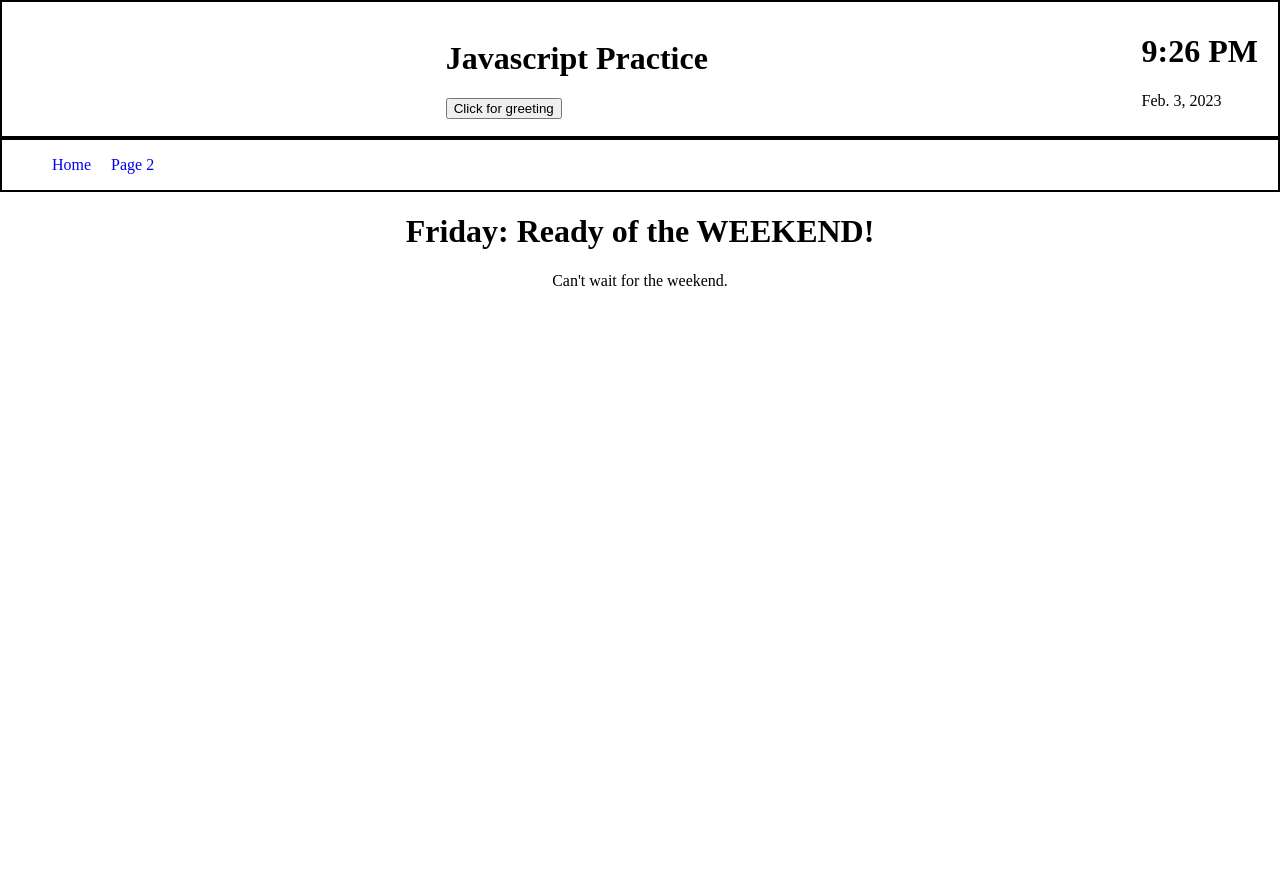
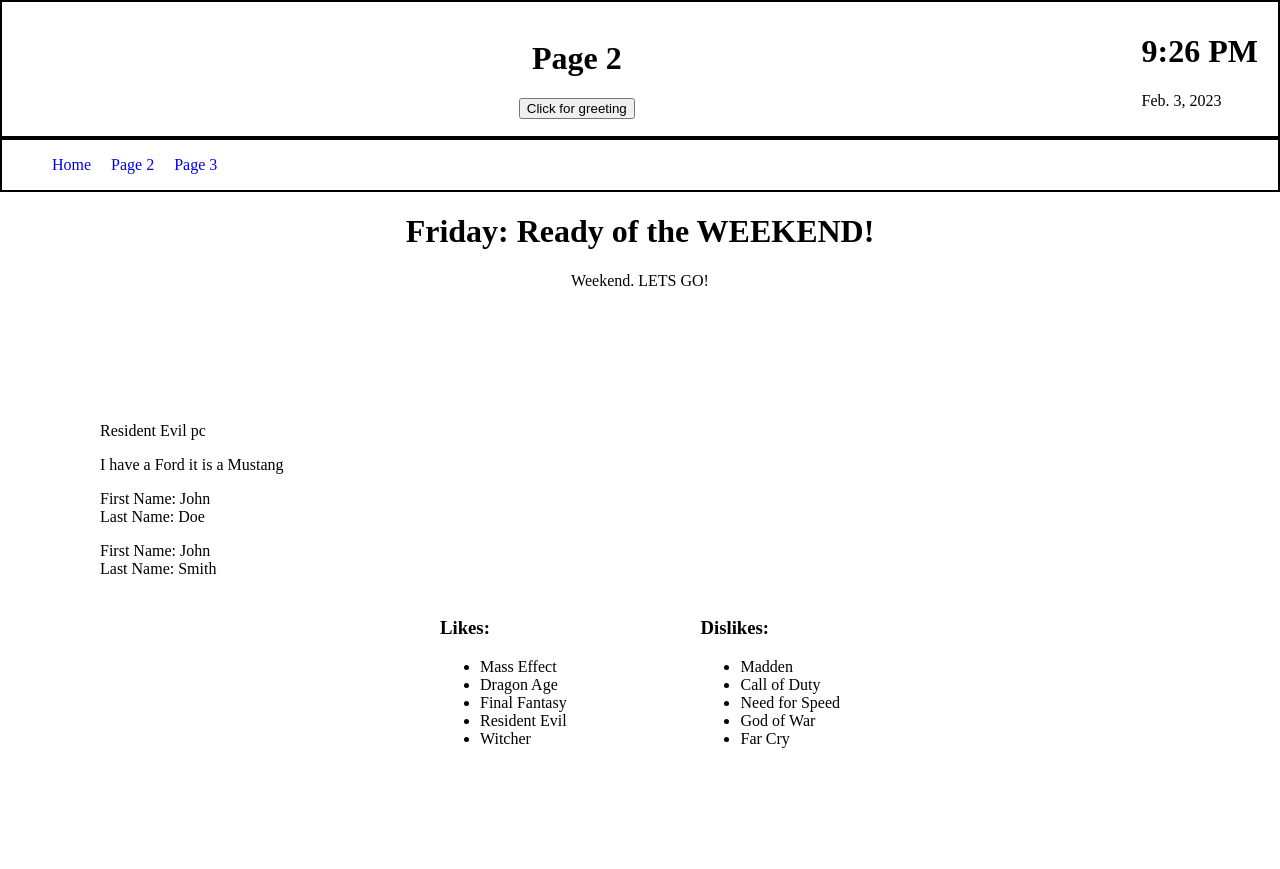
Before and after one commit to DaveKirby111/javascript-pract, a PHP site: page /page2.php in a window 1280 px wide. Before the commit the page ends 286 px from the top, so only its background shows below. Run offline with PHP 8.4, Linux system fonts and the light colour scheme.

Commit message:
even more js

```diff
--- a/banner.php
+++ b/banner.php
@@ -4,7 +4,7 @@
 
     <div class="title">
 
-    <h1>Javascript Practice</h1>
+    <h1><?php echo $page ?></h1>
 
     <!-- <p>A time-based greeting using if/else statement.</p> -->
 
--- /dev/null
+++ b/js/apply.js
@@ -0,0 +1,27 @@
+const person = {
+    full: function() {
+        return "First Name: " + this.first + " <br> " + "Last Name: " + this.last;
+    }
+}
+
+function person1() {
+    const p1 = {
+        first: "John",
+        last: "Doe"
+    }
+
+    document.getElementById("person").innerHTML = person.full.apply(p1);
+}
+
+// borrow method from another object with bind().
+
+function person2() {
+    const p2 = {
+        first: "John",
+        last: "Smith"
+    }
+
+    let full = person.full.bind(p2)
+
+    document.getElementById("person2").innerHTML = full();
+}
--- a/js/array.js
+++ b/js/array.js
@@ -0,0 +1,14 @@
+const numbers = [
+    45,
+    4,
+    25
+];
+
+let txt = "";
+
+numbers.forEach(myFunction);
+document.getElementById("num").innerHTML = txt;
+
+function myFunction(value, index, array) {
+    txt += value + "<br>";
+}
--- a/js/classes.js
+++ b/js/classes.js
@@ -17,3 +17,34 @@ const vg = document.getElementById("classes1").innerHTML = vgame1.name + " " + v
 return vg;
 
 }
+
+// class inheritence.----------------------------------------------
+
+class Car {
+    constructor(brand) {
+        this.carname = brand;
+    }
+
+    present() {
+        return "I have a " + this.carname;
+    }
+}
+
+class Model extends Car {
+    constructor(brand, mod) {
+        super(brand);
+        this.model = mod;
+    }
+
+    show() {
+        return this.present() + " it is a " + this.model;
+    }
+}
+
+let vehicle = new Model("Ford", "Mustang");
+
+function myCar() {
+    const veh = document.getElementById("demo").innerHTML = vehicle.show();
+}
+
+// --------------------------------------------------------------------
--- a/js/ifelse.js
+++ b/js/ifelse.js
@@ -24,3 +24,51 @@ function greet() {
        alert("Good evening");
     }
 }
+
+
+
+function Like() {
+
+    const game = [
+
+        "Mass Effect",
+        "Dragon Age",
+        "Final Fantasy",
+        "Resident Evil",
+        "Witcher"
+
+    ];
+
+    let likes = document.getElementById("likes");
+
+
+    game.forEach((vg) => {
+
+        let li = document.createElement("li");
+            li.innerText = vg;
+            likes.appendChild(li);
+
+    });
+
+}
+
+
+function disLike() {
+
+    const game = [
+
+        "Madden",
+        "Call of Duty",
+        "Need for Speed",
+        "God of War",
+        "Far Cry"
+    ];
+
+    let dislikes = document.getElementById("dislikes");
+
+    game.forEach((vg) => {
+        let li = document.createElement("li");
+        li.innerText = vg;
+        dislikes.appendChild(li);
+    });
+}
--- a/js/switch.js
+++ b/js/switch.js
@@ -34,12 +34,14 @@ function weekend() {
 
     switch (new Date().getDay()) {
     case 4:
+        wkend = "Can't wait for the weekend.";
+        break
     case 5:
-        wkend = "Can't wait for the weekend.";
+        wkend = "Weekend. LETS GO!";
         break;
     case 0:
     case 6:
-        wkend = "The weekend is here";
+        wkend = "The weekend is here";a
         break;
     default:
         wkend = "Another week."
--- a/nav.php
+++ b/nav.php
@@ -1,6 +1,22 @@
 <nav>
-    <ul>
-        <li><a href="index.php">Home</a></li>
-        <li><a href="page2.php">Page 2</a></li>
-    </ul>
+
+<ul>
+
+
+<?php
+
+$links = [
+    "/" => "Home",
+    "page2.php" => "Page 2",
+    "page3.php" => "Page 3"
+];
+
+foreach ($links as $key => $link) {
+    echo '<li><a href="' . $key . '">' . $link . '</a></li>';
+}
+
+?>
+
+</ul>
+
 </nav>
--- a/page2.php
+++ b/page2.php
@@ -13,8 +13,18 @@
     <script src="js/ifelse.js"></script>
     <script src="js/switch.js"></script>
     <script src="js/classes.js"></script>
+    <script src="js/apply.js"></script>
+    <script src="js/array.js"></script>
+
+
 
 </head>
+
+<?php
+
+$page = "Page 2";
+
+?>
 
 <body>
 
@@ -29,9 +39,25 @@
 
 <div class="content">
 
+<p id="classes1"></p>
+<p id="demo"></p>
+<p id="person"></p>
+<p id="person2"></p>
+<p id="num"></p>
+
+<div id="dis-likes">
+
+<div class="like">
+    <h3>Likes:</h3>
+    <ul id="likes"></ul>
+</div>
+
+<div class="dislike">
+    <h3>Dislikes:</h3>
+    <ul id="dislikes"></ul>
+</div>
 
 </div>
-
 
 
 
@@ -43,6 +69,13 @@
     dateTime();
     swtch();
     weekend();
+    showgame();
+    myCar();
+    person1();
+    person2();
+    myFunction();
+    Like();
+    disLike();
 </script>
 
 </body>
--- a/style.css
+++ b/style.css
@@ -101,3 +101,14 @@ header h1 {
   .the-list ol {
     display: none;
   }
+
+  #dis-likes {
+    display: flex;
+    width: 400px;
+    padding: 5px;
+    margin: 0 auto;
+  }
+
+  .dislike {
+    margin-left: auto;
+  }
```
Also changed, not shown: index.php (+6 -2 lines), javascript.txt (+31 -0 lines), page3.php (added, +47 -0 lines).
